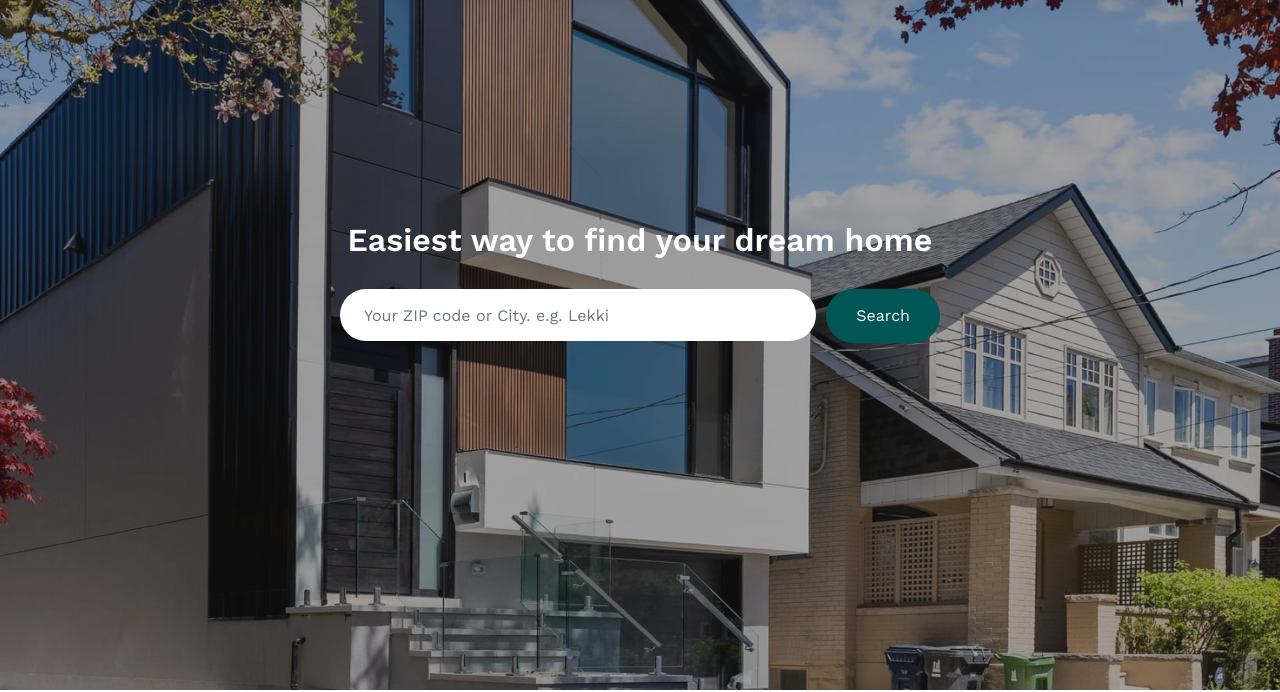
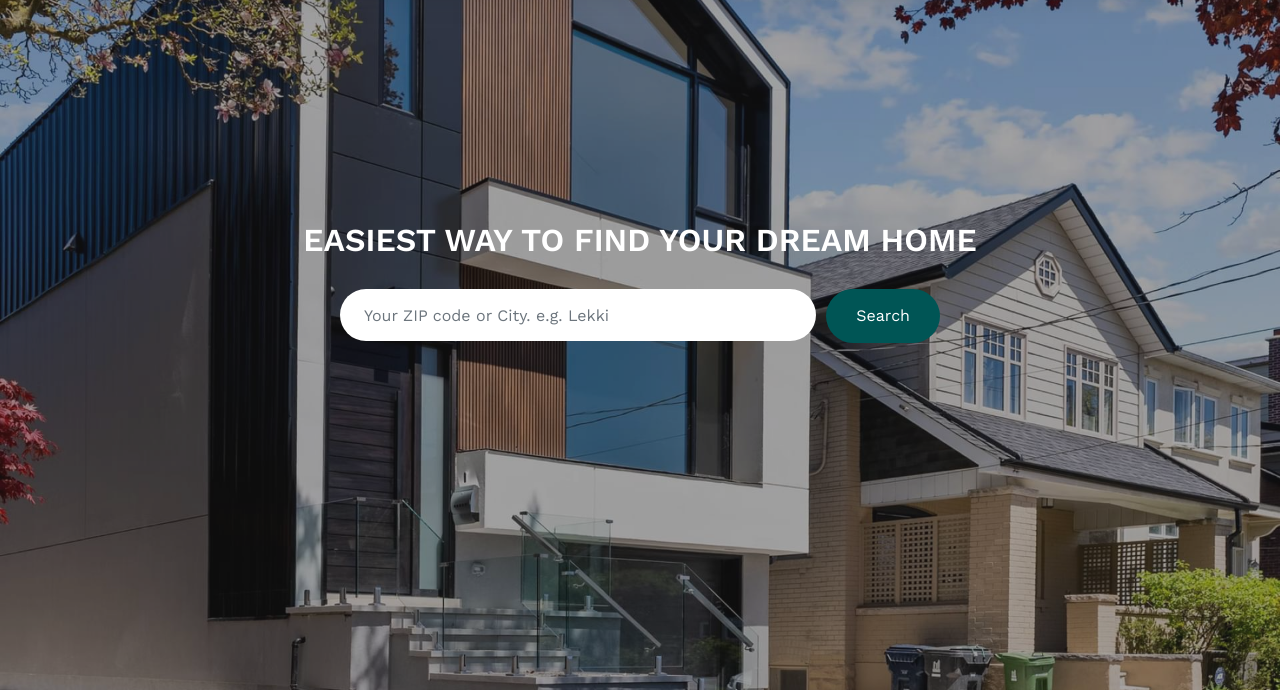
Before and after one commit to codex4dev/Otanda-Coal-City-Project, a plain HTML site: page index.html in a window 1280 px wide. Shown: the part 110-802 px from the top of the page. Drawn offline with nearby package versions, Linux system fonts and the light colour scheme; files whose address does not match are found by name.

Commit message:
Update index.html

```diff
--- a/index.html
+++ b/index.html
@@ -87,7 +87,7 @@
         <div class="row justify-content-center align-items-center">
           <div class="col-lg-9 text-center">
             <h1 class="heading" data-aos="fade-up">
-              Easiest way to find your dream home
+              EASIEST WAY TO FIND YOUR DREAM HOME
             </h1>
             <form
               action="#"
```
